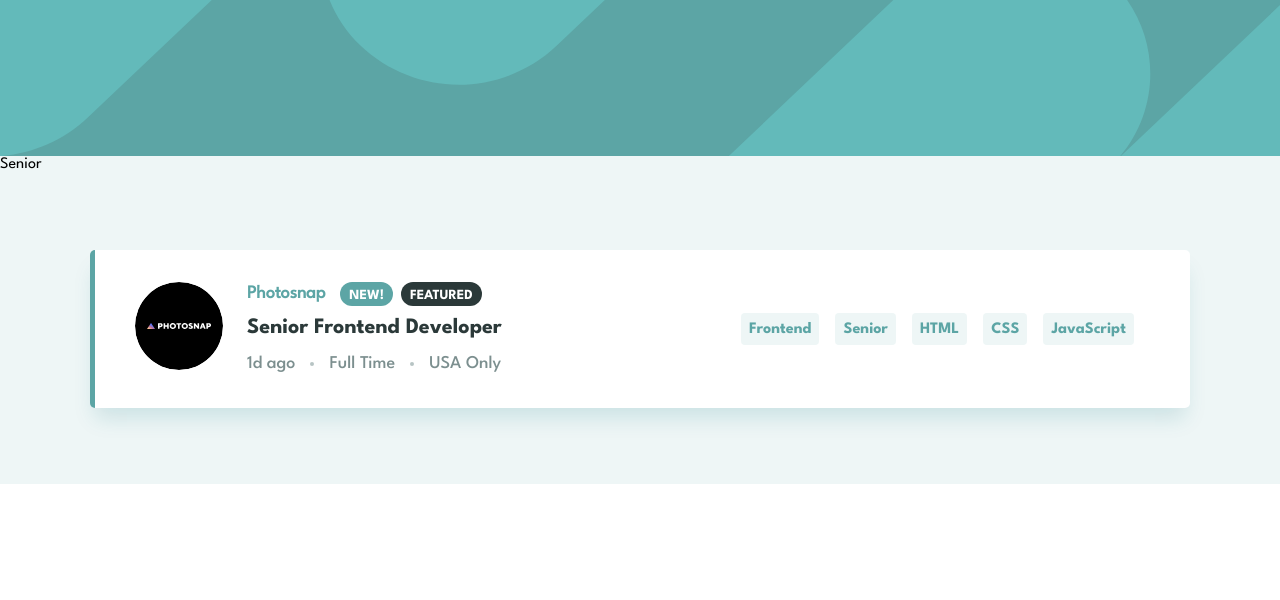
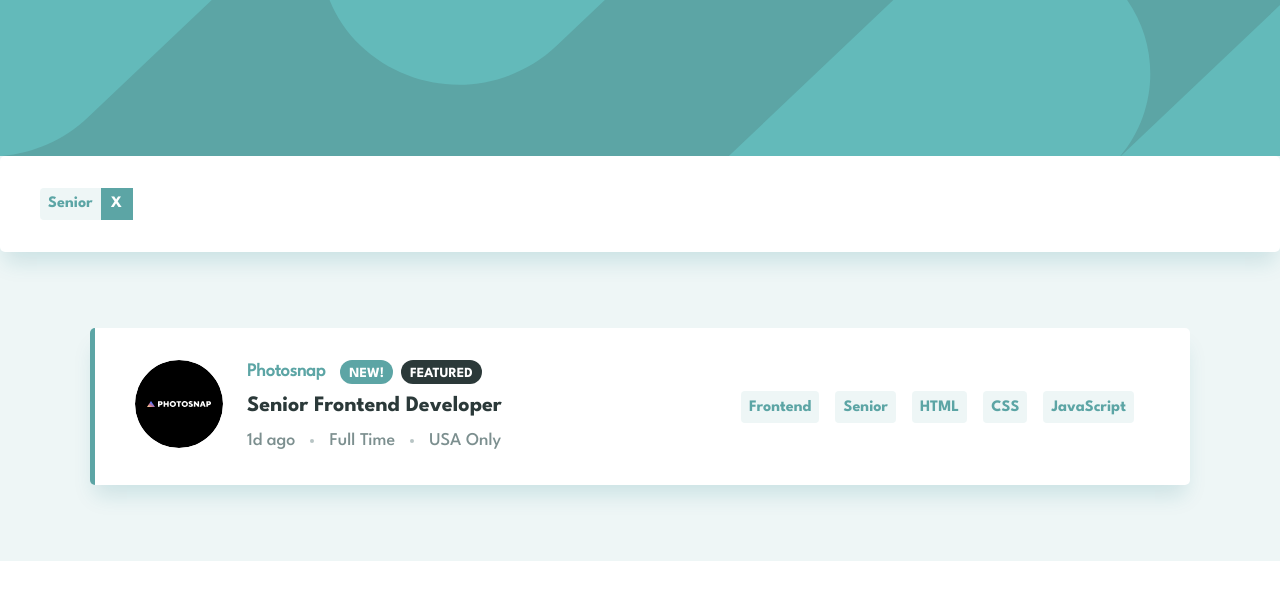
Before and after one commit to LuTymos/job-listing, a React (Vite) app: page / in a window 1280 px wide. Both pictures are taken after a click on the element "Senior". Shown: the top 600 px of the page. Built offline with nearby package versions, Linux system fonts and the light colour scheme.

Commit message:
adicionando a listagem de filtros

```diff
--- a/src/components/ListFilters/index..tsx
+++ b/src/components/ListFilters/index..tsx
@@ -1,20 +1,104 @@
 import { FilterContext } from "@/data/context/FilterContext";
 import { useContext } from "react";
+import styled from "styled-components";
+
+const FilterContent = styled.div`
+  max-width: 100%;
+  border-radius: 5px;
+  background-color: #ffffff;
+  min-width: 154px;
+  padding: 32px 40px;
+  display: flex;
+  align-items: center;
+  gap: 24px;
+  -webkit-box-shadow: 0px 15px 20px -5px rgba(13, 113, 130, 0.15);
+  -moz-box-shadow: 0px 15px 20px -5px rgba(13, 113, 130, 0.15);
+  box-shadow: 0px 15px 20px -5px rgba(13, 113, 130, 0.15);
+`;
+
+const ItemFilter = styled.span`
+  color: #5ca5a5;
+  background-color: rgba(92, 165, 165, 0.1);
+  font-family: "LeagueSpartanBold";
+  font-size: 16px;
+  font-weight: bold;
+  line-height: 24px;
+  padding: 0px 0px 0px 8px;
+  border-radius: 4px;
+  display: flex;
+  align-items: center;
+  width: fit-content;
+  gap: 8px;
+`;
+
+const CloseButton = styled.div`
+  width: 32px;
+  height: 32px;
+  display: flex;
+  justify-content: center;
+  align-items: center;
+  background-color: #5ca5a5;
+  color: #fff;
+`;
 
 function ListFilters() {
-  const { tools, role, level, languages } = useContext(FilterContext);
+  const { tools, role, level, languages, removeFilter } =
+    useContext(FilterContext);
+
+  let isEmpty =
+    tools.length > 0 || role != "" || level != "" || languages.length > 0;
+
+  const handleItemClick = (type: string, value: string | null) => {
+    removeFilter(type, value);
+  };
+
+  if (isEmpty) {
     return (
-    <div>
+      <FilterContent>
+        {role != "" && (
+          <ItemFilter>
             {role}
+            <CloseButton onClick={() => handleItemClick("role", null)}>
+              X
+            </CloseButton>
+          </ItemFilter>
+        )}
+
+        {level != "" && (
+          <ItemFilter>
             {level}
-      {languages.map((language) => (
-        <span>{language}</span>
+            <CloseButton onClick={() => handleItemClick("level", null)}>
+              X
+            </CloseButton>
+          </ItemFilter>
+        )}
+
+        {languages.length > 0 &&
+          languages.map((language) => (
+            <ItemFilter>
+              {language}
+              <CloseButton
+                onClick={() => handleItemClick("languages", language)}
+              >
+                X
+              </CloseButton>
+            </ItemFilter>
           ))}
-      {tools.map((tool) => (
-        <span>{tool}</span>
+
+        {tools.length > 0 &&
+          tools.map((tool) => (
+            <ItemFilter>
+              {tool}
+              <CloseButton onClick={() => handleItemClick("tools", tool)}>
+                X
+              </CloseButton>
+            </ItemFilter>
           ))}
-    </div>
+      </FilterContent>
     );
+  } else {
+    return <></>;
+  }
 }
 
 export default ListFilters;
```
Lines whose indentation alone changed are shown as unchanged.
